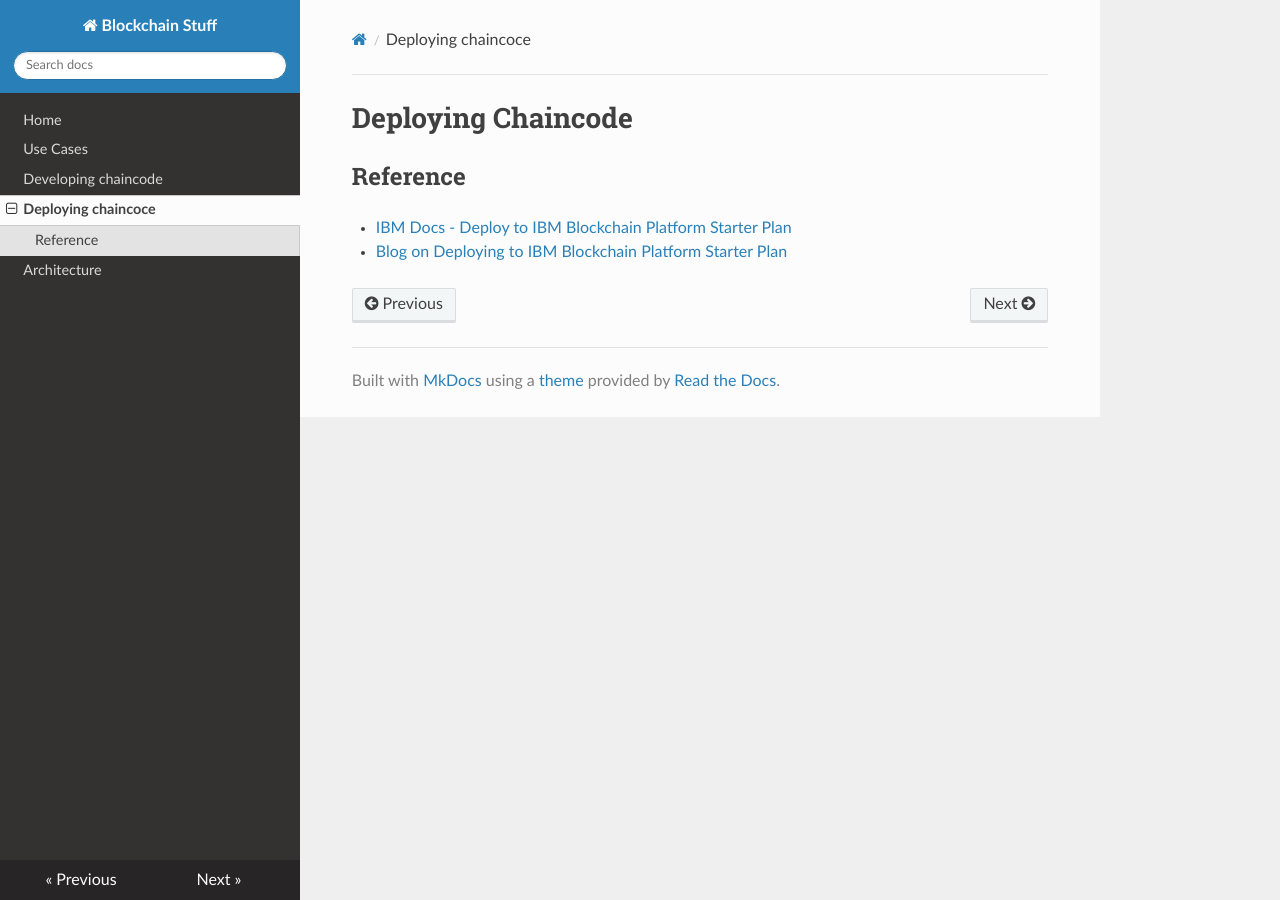
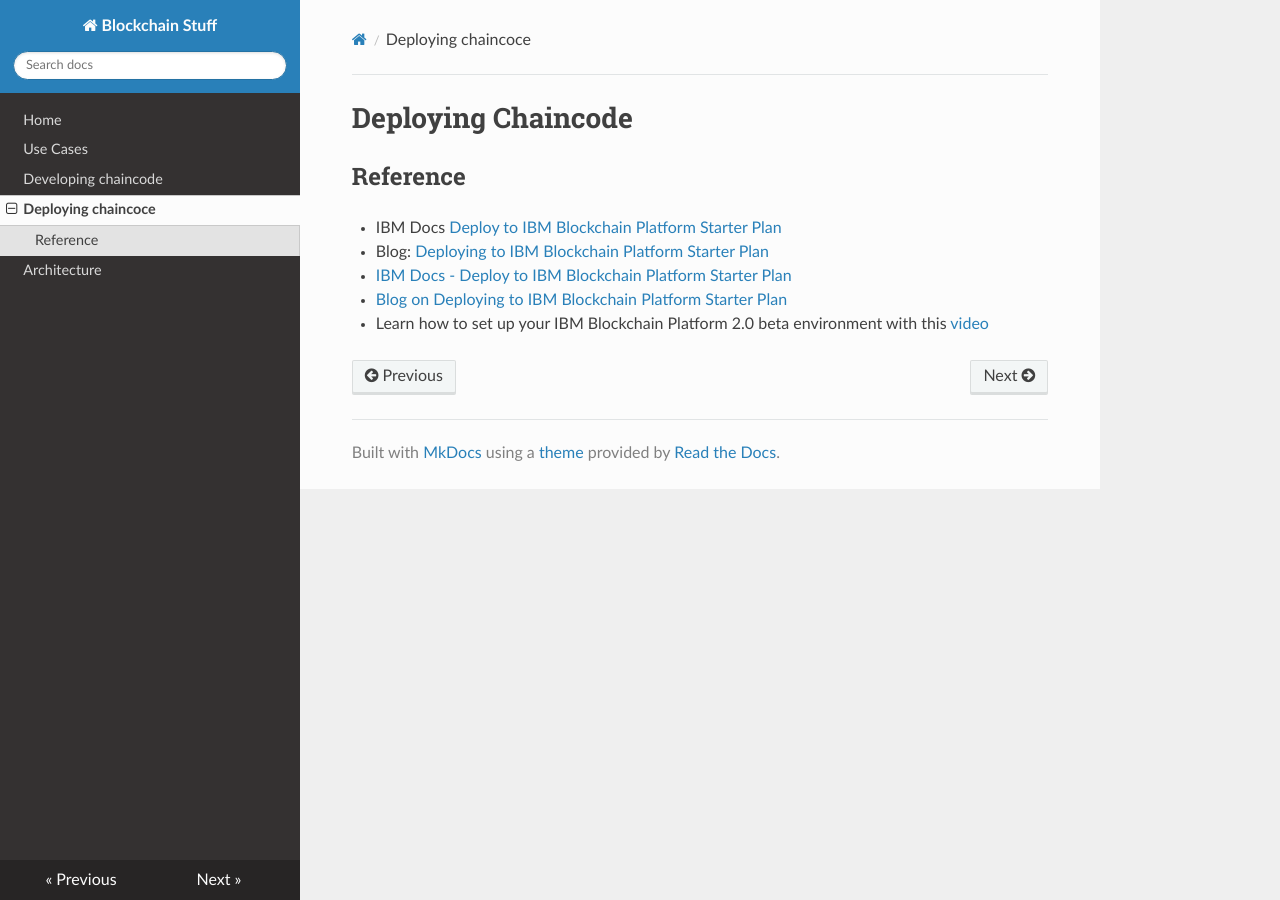
Before and after one commit to dwakeman/blockchain-stuff, an MkDocs documentation site: the page built from docs/deploying.md, in a window 1280 px wide. Built offline with MkDocs 1.6.1, drawn with Linux system fonts in a browser that asks for light colours; nearby versions of some CDN libraries.

Commit message:
added url to ibp 2.0 video

```diff
--- a/docs/deploying.md
+++ b/docs/deploying.md
@@ -3,5 +3,8 @@
 
 ## Reference
 
+- IBM Docs <a href="https://console.bluemix.net/docs/services/blockchain/develop_starter.html#deploying-a-business-networks-on-starter-plan" target="_blank">Deploy to IBM Blockchain Platform Starter Plan</a>
+- Blog: <a href="https://hackernoon.com/deploy-a-business-network-on-free-ibm-blockchain-starter-plan-93fafb3dd997" target="_blank">Deploying to IBM Blockchain Platform Starter Plan</a>
 - [IBM Docs - Deploy to IBM Blockchain Platform Starter Plan](https://console.bluemix.net/docs/services/blockchain/develop_starter.html#deploying-a-business-networks-on-starter-plan)
 - [Blog on Deploying to IBM Blockchain Platform Starter Plan](https://hackernoon.com/deploy-a-business-network-on-free-ibm-blockchain-starter-plan-93fafb3dd997)
+- Learn how to set up your IBM Blockchain Platform 2.0 beta environment with this [video](https://www.youtube.com/watch?v=8wtHsD7-kS4)
```
